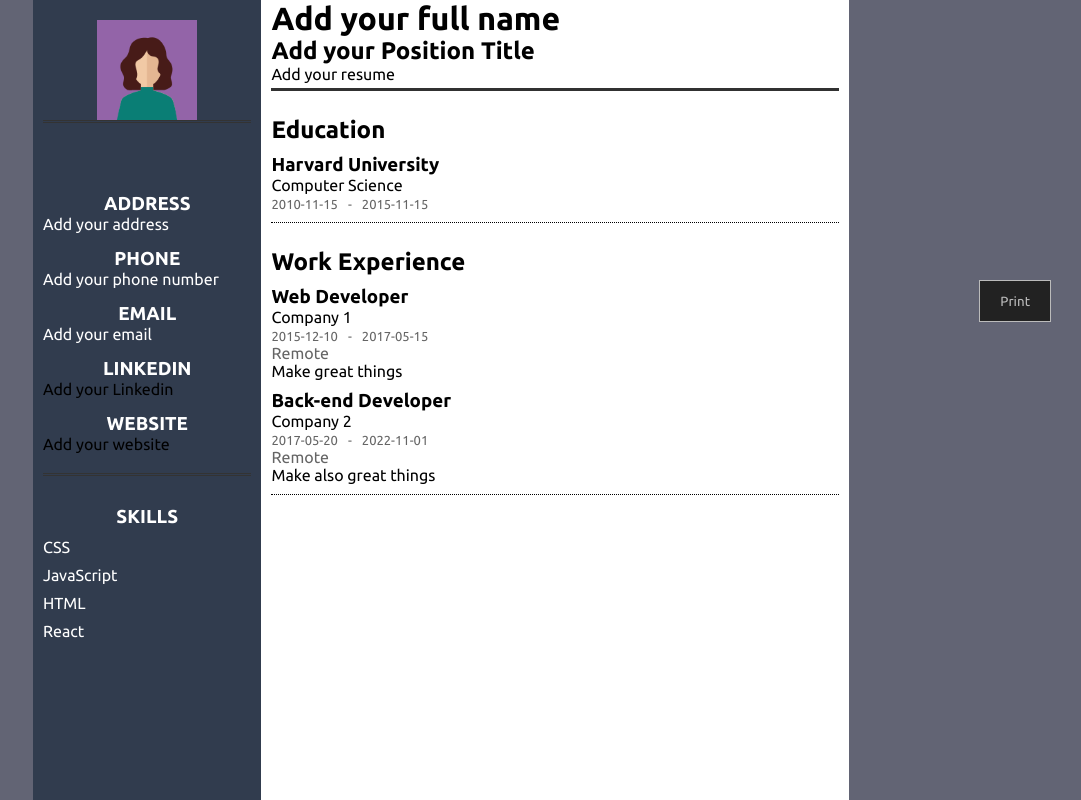
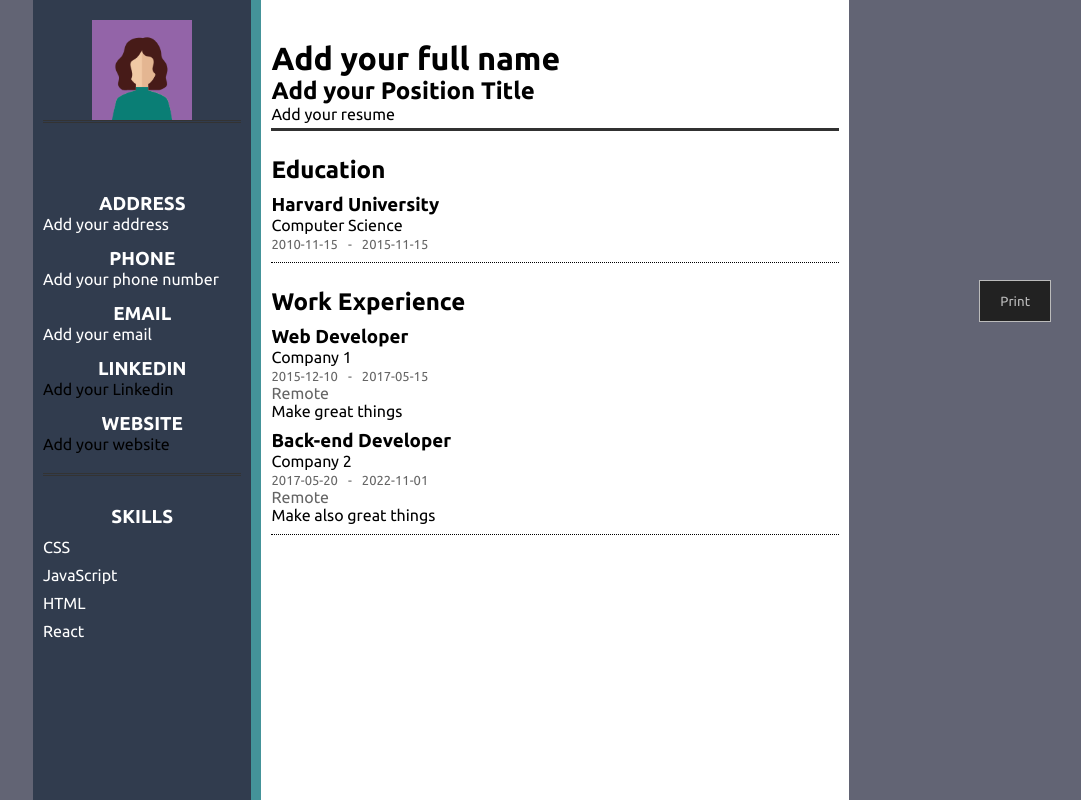
Before and after one commit to Luise8/The-Odin-Project-Projects, a React (Create React App) app in the folder full-stack-javascript/javascript/cv-project/: page / in a window 1280 px wide. Shown: the top 800 px of the page, without its empty margins (199-1280 px from the left). Built offline with nearby package versions, Linux system fonts and the light colour scheme.

Commit message:
Positioning and add border to sidebar
Positioning right-main-conainer-sheet.
Add border between sidaber and

```diff
--- a/full-stack-javascript/javascript/cv-project/src/styles/App.css
+++ b/full-stack-javascript/javascript/cv-project/src/styles/App.css
@@ -62,6 +62,7 @@ Fifth color: #adb1b8 sidebar paragraph special Bg-c
   padding-left: 10px;
   padding-right: 10px;
   box-sizing: border-box;
+  padding-top: 40px;
   background-color: var(--right-main-Bg-color-sidebar-color);
 }
 
@@ -71,6 +72,7 @@ Fifth color: #adb1b8 sidebar paragraph special Bg-c
   padding-right: 10px;
   background-color: var(--sidebar-Bg-color);
   box-sizing: border-box;
+  border-right: 10px solid var(--borders);
   color: var(--right-main-Bg-color-sidebar-color);
 }
 
```
